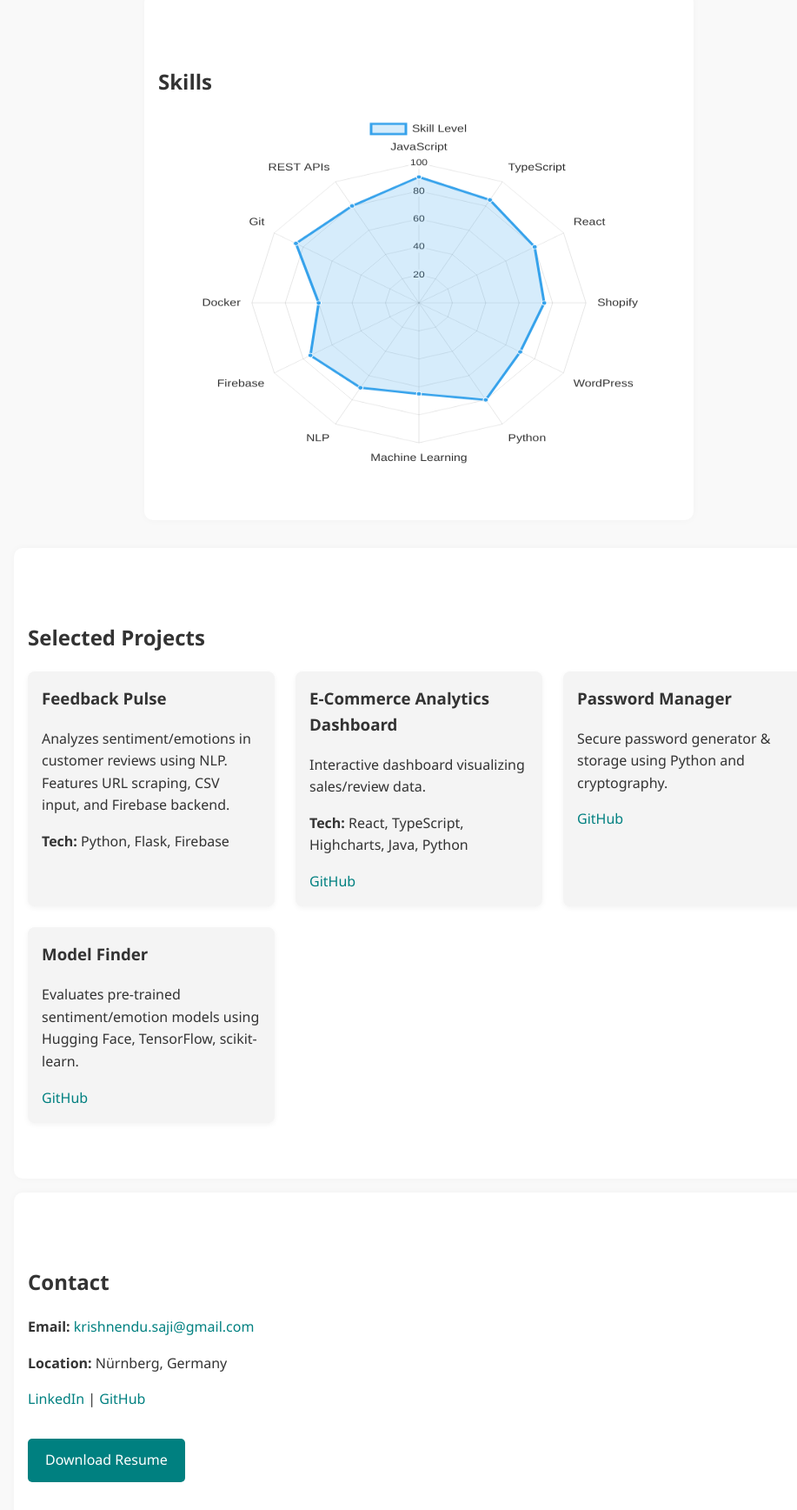
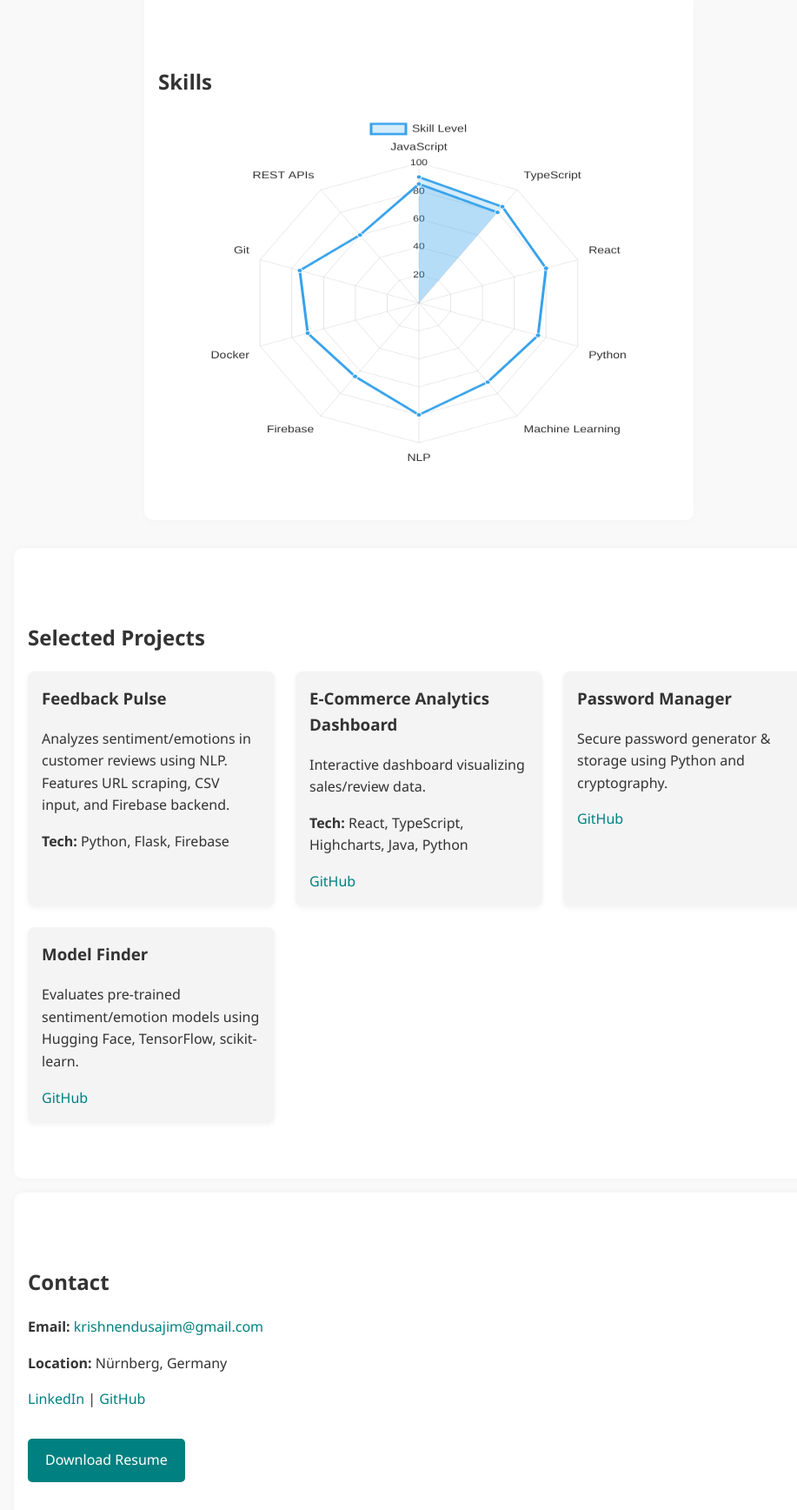
Before and after one commit to Kris-and-Code/Kris-and-Code.github.io, a plain HTML site: page index.html in a window 1280 px wide. Shown: the part 1060-2796 px from the top of the page at 87% size, without its empty margins (158-1075 px from the left). Drawn offline with nearby package versions, Linux system fonts and the light colour scheme.

Commit message:
Minor errors fixed

```diff
--- a/index.html
+++ b/index.html
@@ -78,7 +78,7 @@
 
 <section id="contact" class="section contact">
   <h2>Contact</h2>
-  <p><strong>Email:</strong> <a href="mailto:krishnendu.saji@gmail.com">krishnendu.saji@gmail.com</a></p>
+  <p><strong>Email:</strong> <a href="mailto:krishnendusajim@gmail.com">krishnendusajim@gmail.com</a></p>
   <p><strong>Location:</strong> Nürnberg, Germany</p>
   <p>
     <a href="https://www.linkedin.com/in/krishnendu.saji" target="_blank">LinkedIn</a> |
@@ -98,8 +98,6 @@
       'JavaScript',
       'TypeScript',
       'React',
-      'Shopify',
-      'WordPress',
       'Python',
       'Machine Learning',
       'NLP',
```
Also changed, not shown: 1 other file.
